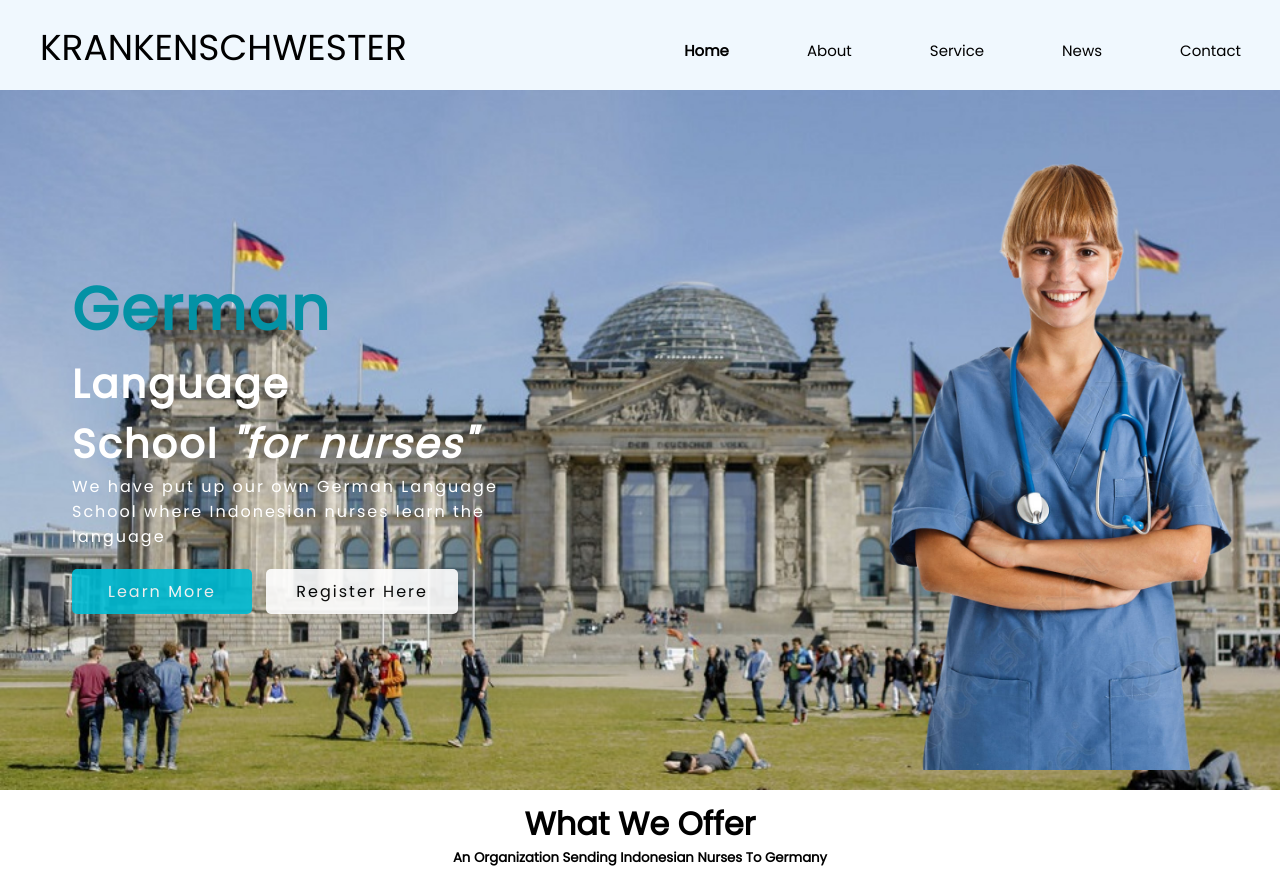
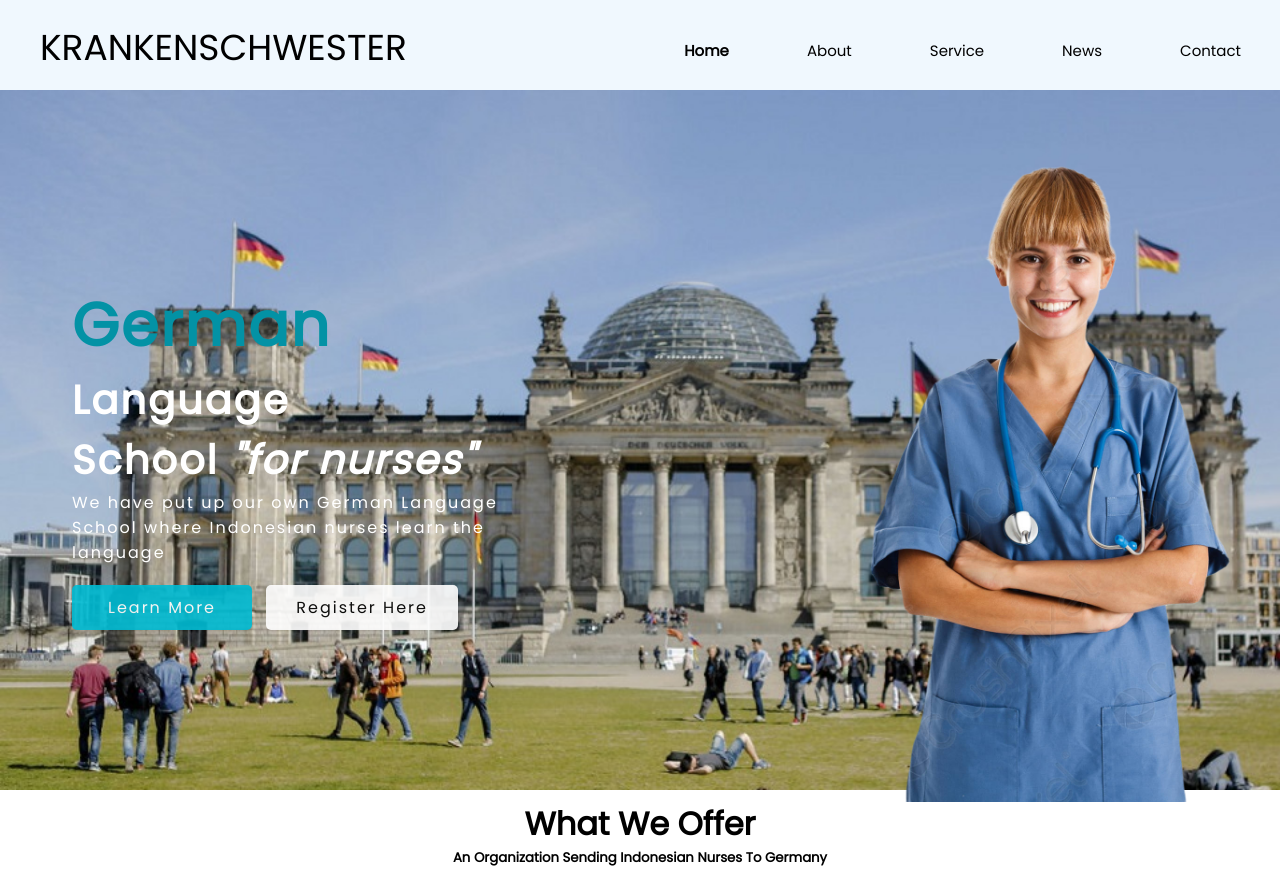
Before and after one commit to risdalita/latihan-progate, a plain HTML site: page index.html in a window 1280 px wide. Shown: the top 871 px of the page. Drawn offline with Linux system fonts and the light colour scheme; a script that the page names is missing.

Commit message:
Update index.html

```diff
--- a/index.html
+++ b/index.html
@@ -51,7 +51,7 @@
             </td>
             <td width="20%">
               <div class="sidebar">
-                <img src="nurse.png" width="446px" />
+                <img src="nurse.png" width="467px" />
               </div>
             </td>
           </tr>
```
